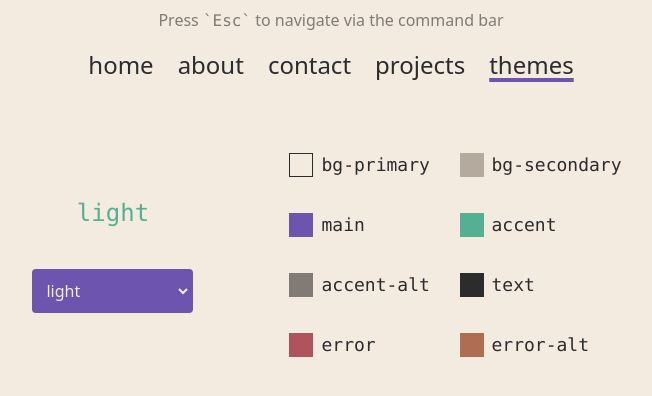
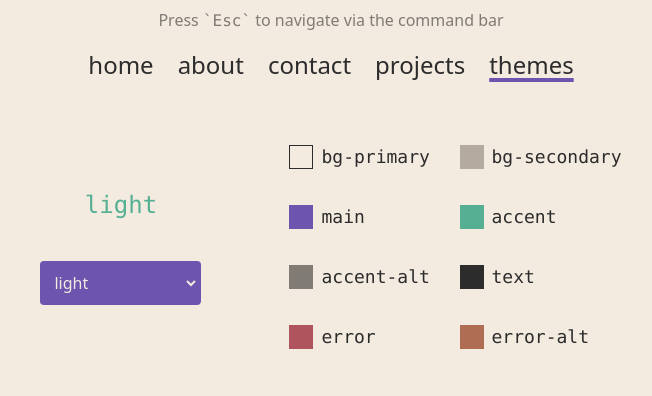
Before and after one commit to mikeycodingstuff/mikeycodingstuff.github.io, a Vue app: page /themes in a window 1280 px wide. Shown: the top 396 px of the page, without its empty margins (309-961 px from the left). Built offline with nearby package versions, Linux system fonts and the light colour scheme.

Commit message:
remove padding

```diff
--- a/src/components/themes/ThemeColorsDisplay.vue
+++ b/src/components/themes/ThemeColorsDisplay.vue
@@ -3,7 +3,7 @@ import ColorSwatch from '@/components/themes/ColorSwatch.vue';
 </script>
 
 <template>
-  <div class="p-2 grid grid-cols-2 gap-y-5">
+  <div class="grid grid-cols-2 gap-y-5">
     <color-swatch
       bg-class="bg-theme-bg-primary"
       border-class="border border-theme-text"
```
